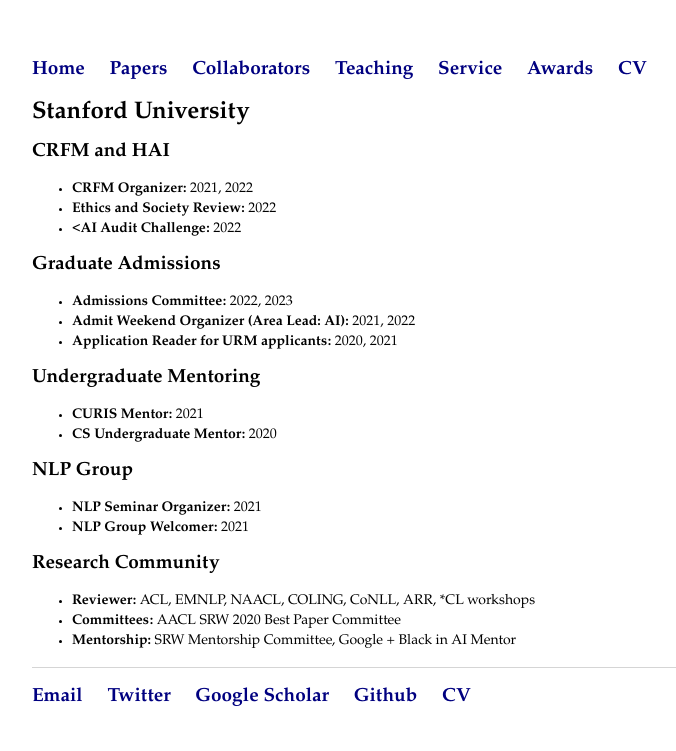
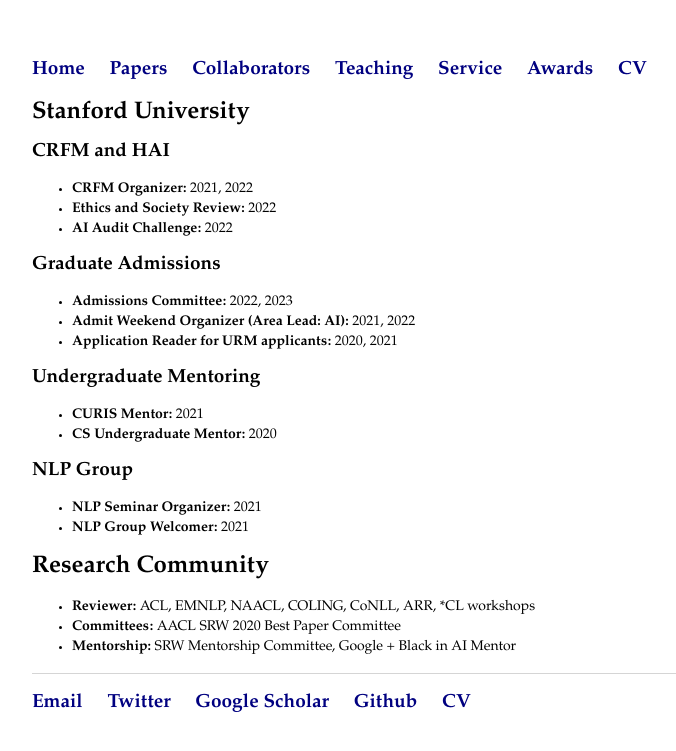
Before and after one commit to rishibommasani/rishibommasani.github.io, a Jekyll site: the page built from service/index.html, in a window 1280 px wide. Shown: the top 751 px of the page, without its empty margins (160-836 px from the left). Built offline with Jekyll 4.4.1, drawn with Linux system fonts in a browser that asks for light colours.

```diff
--- a/service/index.html
+++ b/service/index.html
@@ -7,7 +7,7 @@ title: Service
 	<ul>
 		<li> <b>CRFM Organizer:</b> 2021, 2022 </li>
 		<li> <b>Ethics and Society Review:</b> 2022 </li>
-		<li> <<b>AI Audit Challenge:</b> 2022 </li>
+		<li> <b>AI Audit Challenge:</b> 2022 </li>
 	</ul>
 
 
@@ -30,7 +30,7 @@ title: Service
 		<li> <b>NLP Group Welcomer:</b> 2021 </li>
 	</ul>
 
-	<h2>Research Community</h2>
+	<h1>Research Community</h1>
 	<ul>
 		<li> <b>Reviewer:</b> ACL, EMNLP, NAACL, COLING, CoNLL, ARR, *CL workshops </li>
 		<li> <b>Committees:</b> AACL SRW 2020 Best Paper Committee </li>
```
